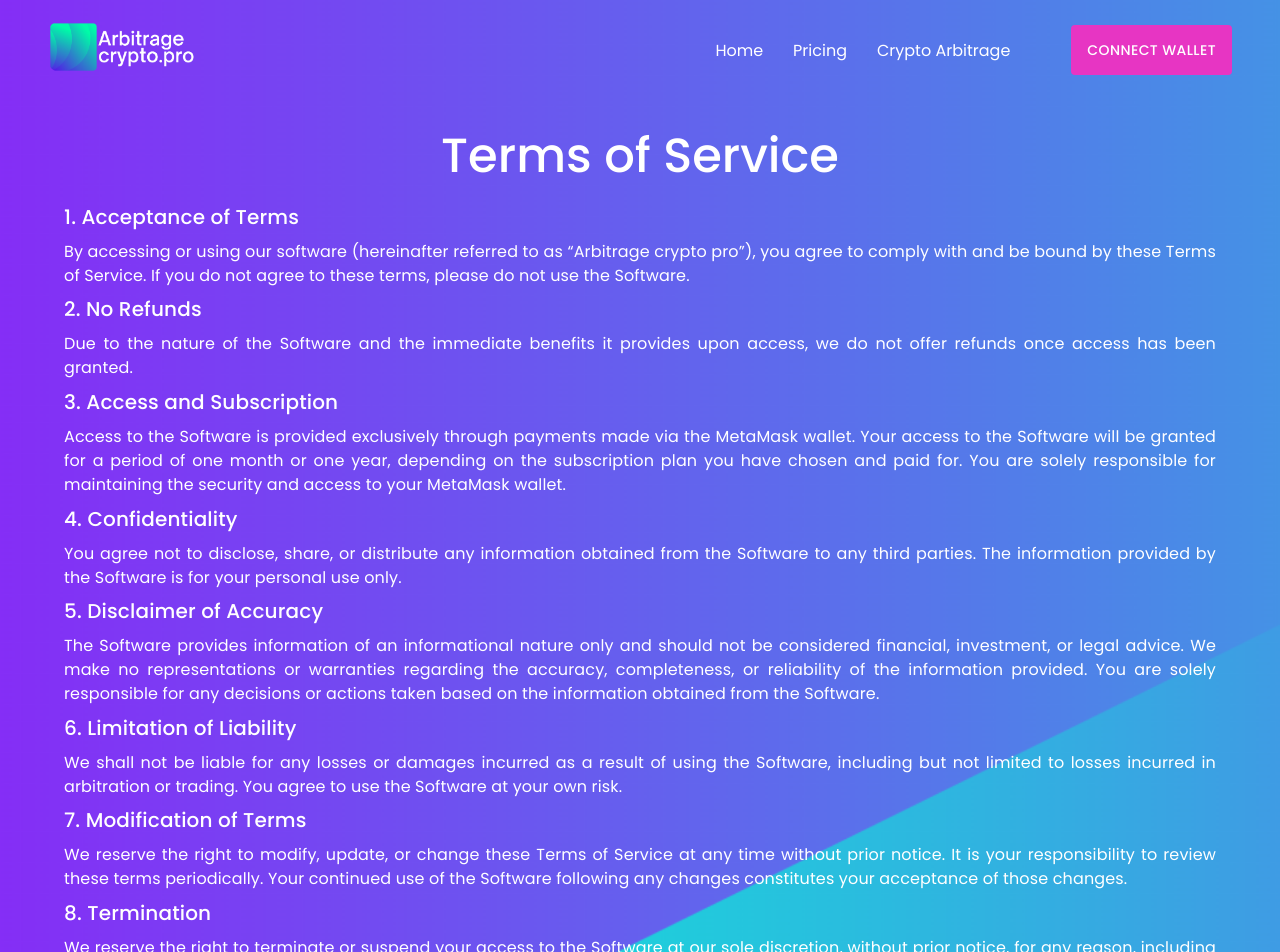
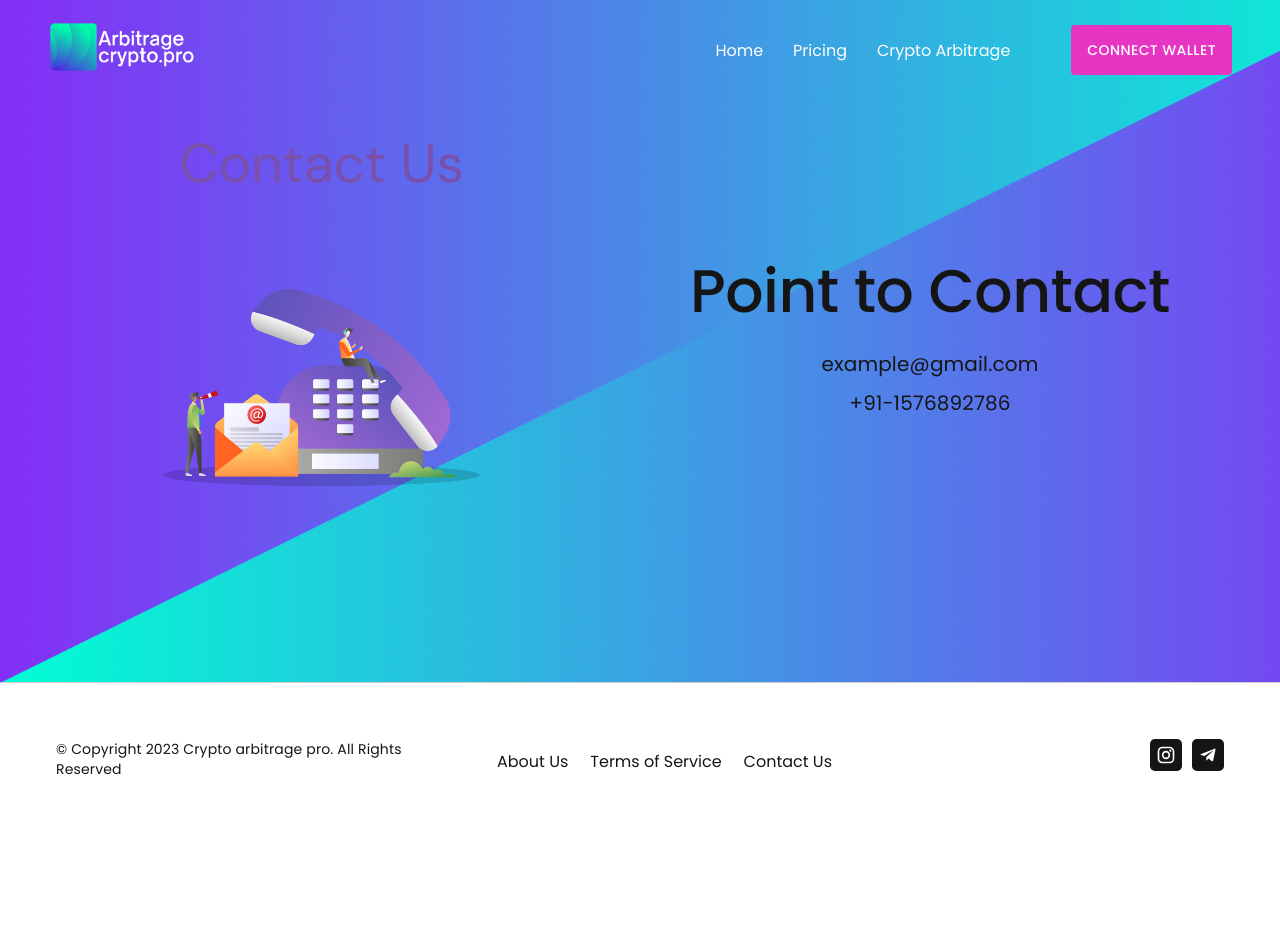
Before and after one commit to agarwalankit3395/Coinrule, a React (Create React App) app: page /contactUs in a window 1280 px wide. Shown: the top 952 px of the page. After the commit the page ends 816 px from the top, so only its background shows below. Built offline with nearby package versions, Linux system fonts and the light colour scheme.

Commit message:
ContactUs has been updated

```diff
--- a/src/App.js
+++ b/src/App.js
@@ -1,11 +1,11 @@
-import React, { useState } from 'react'
+import React from 'react'
 import {
   BrowserRouter,
   Routes,
   Route,
 } from "react-router-dom";
 import styled, { ThemeProvider } from 'styled-components';
-import { darkTheme, lightTheme } from './Components/utils/Theme';
+import { lightTheme } from './Components/utils/Theme';
 import HeaderBar from './Components/Layouts/Headers/HeaderBar'
 import Index from './Components/View/MainPage/Index';
 import FAQ from './Components/View/FAQs/FAQ';
@@ -16,13 +16,13 @@ import About from './Components/View/abouts/About';
 import { Web3ContextProvider } from './Components/utils/WalletContext';
 import Aboutus from './Components/View/aboutUs/Aboutus';
 import Serviceterms from './Components/View/termofServices/Serviceterms';
-import UsContact from './Components/View/Contactus/usContact';
+import ContactUs from './Components/View/MainPage/ContactUs';
+
 const Wrapper = styled.div`
   color: ${({ theme }) => theme.text};
 `
 
 const App = (props) => {
-  const [darkMode, setDarkMode] = useState(false);
 
   return (
     <ThemeProvider theme={lightTheme}>
@@ -40,7 +40,7 @@ const App = (props) => {
               <Route path='/faq' element={<FAQ />} />
               <Route path='/aboutus' element={<Aboutus />} />
               <Route path='/termsofServices' element={<Serviceterms />} />
-              <Route path='/contactUs' element={<UsContact />} />
+              <Route path='/contactUs' element={<ContactUs />} />
             </Routes>
           </Wrapper>
 
--- a/src/Components/Layouts/Footers/Footer.js
+++ b/src/Components/Layouts/Footers/Footer.js
@@ -1,46 +1,36 @@
-import React from 'react'
-import styled from 'styled-components'
-import { Container, Grid, Box, Typography, Divider, } from '@mui/material'
-import { Link } from 'react-router-dom'
+import React from "react";
+import styled from "styled-components";
+import { Container, Grid, Box, Typography, Divider } from "@mui/material";
+import { Link } from "react-router-dom";
 
-import logo from '../Headers/arbitrage.png'
-import FacebookIcon from '@mui/icons-material/Facebook';
-import InstagramIcon from '@mui/icons-material/Instagram';
-import LinkedInIcon from '@mui/icons-material/LinkedIn';
-import YouTubeIcon from '@mui/icons-material/YouTube';
-import TwitterIcon from '@mui/icons-material/Twitter';
-import TelegramIcon from '@mui/icons-material/Telegram';
-import ArrowForwardIcon from '@mui/icons-material/ArrowForward';
-import { device } from '../../utils/Device'
-import withRouter from '../../../withRouter'
-import Aboutus from '../../View/aboutUs/Aboutus'
+import InstagramIcon from "@mui/icons-material/Instagram";
+
+import TelegramIcon from "@mui/icons-material/Telegram";
+import { device } from "../../utils/Device";
+import withRouter from "../../../withRouter";
 
 const Collecboxs = styled.div`
   background: ${({ theme }) => theme.boxbg};
   @media ${device.mobileS} {
-        padding:2rem 0px
+    padding: 2rem 0px;
   }
   @media ${device.tablet} {
-        padding:2rem 2rem
+    padding: 2rem 2rem;
   }
   @media ${device.laptopL} {
-        padding:2rem 2rem
+    padding: 2rem 2rem;
   }
   @media ${device.desktop} {
-        padding:2rem 2rem
+    padding: 2rem 2rem;
   }
-`
-const Hotext = styled.h3`
-    color: ${({ theme }) => theme.text};
-`
+`;
+const Hotext = styled.h3`color: ${({ theme }) => theme.text};`;
 const Hr = styled.div`
   border-bottom: 1px solid ${({ theme }) => theme.textSoft};
-    width:100%;
+  width: 100%;
   margin-top: 3rem;
-`
-const Menuitems = styled.div`
-    padding:10px 0;
-`
+`;
+const Menuitems = styled.div`padding: 10px 0;`;
 
 const Itemsl = styled.div`
   color: ${({ theme }) => theme.text};
@@ -50,11 +40,11 @@ const Itemsl = styled.div`
   &:hover {
     color: ${({ theme }) => theme.bgBtns};
   }
-`
+`;
 const Copys = styled.span`
   color: ${({ theme }) => theme.text};
   font-weight: 500 !important;
-`
+`;
 const Iconsmain = styled.div`
   background: ${({ theme }) => theme.bgBtns};
   color: ${({ theme }) => theme.text};
@@ -68,15 +58,15 @@ const Iconsmain = styled.div`
   &:hover {
     background: ${({ theme }) => theme.bgLighter};
   }
-`
+`;
 const Inputbase = styled.input`
   border: 1px solid ${({ theme }) => theme.bgBtns};
   background: transparent;
-    padding:10px;
-    border-radius:5px;
+  padding: 10px;
+  border-radius: 5px;
   color: ${({ theme }) => theme.text};
   width: 100%;
-`
+`;
 const Submitbtn = styled.button`
   background: ${({ theme }) => theme.bgBtns};
   border: 1px solid ${({ theme }) => theme.bgBtns};
@@ -87,15 +77,14 @@ const Submitbtn = styled.button`
   border-top-right-radius: 4px;
   border-bottom-right-radius: 4px;
   cursor: pointer;
-`
-
+`;
 
 const Footer = ({ router }) => {
   return (
     <div>
-            <Divider sx={{ borderColor: '#ccc' }} />
-            <Collecboxs className='collBoxPadd'>
-                <Container maxWidth='xl'>
+      <Divider sx={{ borderColor: "#ccc" }} />
+      <Collecboxs className="collBoxPadd">
+        <Container maxWidth="xl">
           {/* <Grid container spacing={1}>
                         <Grid item lg={5} md={3} sm={12} xs={12}>
                             <Box>
@@ -193,58 +182,88 @@ const Footer = ({ router }) => {
                         </Grid>
                     </Grid> */}
           {/* <Hr /> */}
-                    <Grid container spacing={1} marginTop='1rem' >
+          <Grid container spacing={1} marginTop="1rem">
             <Grid item lg={4} md={4} sm={12} xs={12}>
-                            <Box display='flex' alignItems='center' justifyContent='center' flexWrap='wrap' style={{ gap: '20px', justifyContent: {   xs: 'center', md: 'start' }  }} >
-
+              <Box
+                display="flex"
+                alignItems="center"
+                justifyContent="center"
+                flexWrap="wrap"
+                style={{
+                  gap: "20px",
+                  justifyContent: { xs: "center", md: "start" },
+                }}
+              >
                 <Copys>
-                                    <Typography variant='body2' >
+                  <Typography variant="body2">
                     © Copyright 2023 Crypto arbitrage pro. All Rights Reserved
                   </Typography>
                 </Copys>
               </Box>
             </Grid>
-                        <Grid item lg={4} md={4} sm={12} xs={12}  >
+            <Grid item lg={4} md={4} sm={12} xs={12}>
               {/* <Box> */}
 
-                                <Box display='flex' alignItems='center' justifyContent='center' sx={{ gap: '22px', justifyContent: {  xs: 'center', md: 'end' } }}>
-                                    <Menuitems >
-                                        <Link to='/aboutus' target='_blank' style={{ textDecoration: 'none' }}>
-                                            <Itemsl>
-                                            About Us
-                                            </Itemsl>
+              <Box
+                display="flex"
+                alignItems="center"
+                justifyContent="center"
+                sx={{
+                  gap: "22px",
+                  justifyContent: { xs: "center", md: "end" },
+                }}
+              >
+                <Menuitems>
+                  <Link
+                    to="/aboutus"
+                    target="_blank"
+                    style={{ textDecoration: "none" }}
+                  >
+                    <Itemsl>About Us</Itemsl>
                   </Link>
                 </Menuitems>
                 <Menuitems>
-                                        <Link to='/termsofServices' target='_blank' style={{ textDecoration: 'none' }}>
-                                            <Itemsl>
-                                            Terms of Service
-                                            </Itemsl>
+                  <Link
+                    to="/termsofServices"
+                    target="_blank"
+                    style={{ textDecoration: "none" }}
+                  >
+                    <Itemsl>Terms of Service</Itemsl>
                   </Link>
                 </Menuitems>
                 <Menuitems>
-                                        <Link to='/contactUs' target='_blank' style={{ textDecoration: 'none' }}>
-                                            <Itemsl>
-                                            Contact Us
-                                            </Itemsl>
+                  <Link
+                    to="/contactUs"
+                    target="_blank"
+                    style={{ textDecoration: "none" }}
+                  >
+                    <Itemsl>Contact Us</Itemsl>
                   </Link>
                 </Menuitems>
               </Box>
               {/* </Box> */}
             </Grid>
             <Grid item lg={4} md={4} sm={12} xs={12}>
-                            <Box display='flex' alignItems='center' justifyContent='end' sx={{ gap: '10px', justifyContent: { xs: 'center', md: 'end' } }} >
+              <Box
+                display="flex"
+                alignItems="center"
+                justifyContent="end"
+                sx={{
+                  gap: "10px",
+                  justifyContent: { xs: "center", md: "end" },
+                }}
+              >
                 {/* <Iconsmain>
                                     <FacebookIcon fontSize='small' sx={{ color: '#fff' }} />
                                 </Iconsmain> */}
                 <Iconsmain>
-                                    <InstagramIcon fontSize='small' sx={{ color: '#fff' }} />
+                  <InstagramIcon fontSize="small" sx={{ color: "#fff" }} />
                 </Iconsmain>
                 {/* <Iconsmain>
                                     <LinkedInIcon fontSize='small' sx={{ color: '#fff' }} />
                                 </Iconsmain> */}
                 <Iconsmain>
-                                    <TelegramIcon fontSize='small' sx={{ color: '#fff' }} />
+                  <TelegramIcon fontSize="small" sx={{ color: "#fff" }} />
                 </Iconsmain>
                 {/* <Iconsmain>
                                     <TwitterIcon fontSize='small' sx={{ color: '#fff' }} />
@@ -252,16 +271,13 @@ const Footer = ({ router }) => {
                                 <Iconsmain>
                                     <YouTubeIcon fontSize='small' sx={{ color: '#fff' }} />
                                 </Iconsmain> */}
-
               </Box>
             </Grid>
           </Grid>
         </Container>
       </Collecboxs>
     </div>
-    )
-}
-
-
+  );
+};
 
 export default withRouter(Footer);
--- a/src/Components/View/Contactus/usContact.js
+++ /dev/null
@@ -1,86 +0,0 @@
-import React from 'react'
-import { Box, Container, Grid, Typography } from '@mui/material';
-import imgContactUs from '../../../assets/contactUsImg/contactUs.png'
-
-const usContact = async () => {
-    return (<>
-        <Box className='herosbg' >
-            <Box sx={{ paddingY: { md: '6rem', xs: '3rem' }, position: 'relative' }}>
-            <Container maxWidth='lg'>
-                <Box paddingY={'2rem'}>
-                    <Typography variant='h3' component="h3" color={"#fff"} fontWeight="500" textAlign="center" gutterBottom>Terms of Service </Typography>
-
-                    <Typography variant='h6' color={"#fff"} gutterBottom textAlign={'justify'}>1. Acceptance of Terms </Typography>
-                    <Typography color={"#fff"} variant='body1' gutterBottom textAlign={'justify'}>By accessing or using our software (hereinafter referred to as “Arbitrage crypto pro”), you agree to comply with and be bound by these Terms of Service. If you do not agree to these terms, please do not use the Software.</Typography>
-
-                    <Typography color={"#fff"} variant='h6' gutterBottom textAlign={'justify'}>2. No Refunds</Typography>
-                    <Typography color={"#fff"} variant='body1' gutterBottom textAlign={'justify'}>Due to the nature of the Software and the immediate benefits it provides upon access, we do not offer refunds once access has been granted.                        </Typography>
-
-                    <Typography color={"#fff"} variant='h6' gutterBottom textAlign={'justify'}>3. Access and Subscription </Typography>
-                    <Typography color={"#fff"} variant='body1' gutterBottom textAlign={'justify'}>Access to the Software is provided exclusively through payments made via the MetaMask wallet. Your access to the Software will be granted for a period of one month or one year, depending on the subscription plan you have chosen and paid for. You are solely responsible for maintaining the security and access to your MetaMask wallet.</Typography>
-
-                    <Typography color={"#fff"} variant='h6' gutterBottom textAlign={'justify'}>4. Confidentiality </Typography>
-                    <Typography color={"#fff"} variant='body1' gutterBottom textAlign={'justify'}>You agree not to disclose, share, or distribute any information obtained from the Software to any third parties. The information provided by the Software is for your personal use only.
-                    </Typography>
-
-                    <Typography color={"#fff"} variant='h6' gutterBottom textAlign={'justify'}>5. Disclaimer of Accuracy </Typography>
-                    <Typography color={"#fff"} variant='body1' gutterBottom textAlign={'justify'}>The Software provides information of an informational nature only and should not be considered financial, investment, or legal advice. We make no representations or warranties regarding the accuracy, completeness, or reliability of the information provided. You are solely responsible for any decisions or actions taken based on the information obtained from the Software.
-                    </Typography>
-
-                    <Typography color={"#fff"} variant='h6' gutterBottom textAlign={'justify'}>6. Limitation of Liability
-                    </Typography>
-                    <Typography color={"#fff"} variant='body1' gutterBottom textAlign={'justify'}>We shall not be liable for any losses or damages incurred as a result of using the Software, including but not limited to losses incurred in arbitration or trading. You agree to use the Software at your own risk.
-                    </Typography>
-
-                    <Typography color={"#fff"} variant='h6' gutterBottom textAlign={'justify'}>7. Modification of Terms
-                    </Typography>
-                    <Typography color={"#fff"} variant='body1' gutterBottom textAlign={'justify'}>We reserve the right to modify, update, or change these Terms of Service at any time without prior notice. It is your responsibility to review these terms periodically. Your continued use of the Software following any changes constitutes your acceptance of those changes.
-                    </Typography>
-
-                    <Typography color={"#fff"} variant='h6' gutterBottom textAlign={'justify'}>8. Termination
-                    </Typography>
-                    <Typography color={"#fff"} variant='body1' gutterBottom textAlign={'justify'}>We reserve the right to terminate or suspend your access to the Software at our sole discretion, without prior notice, for any reason, including but not limited to a breach of these Terms of Service.
-                    </Typography>
-
-                    <Typography color={"#fff"} variant='h6' gutterBottom textAlign={'justify'}>9. Governing Law
-                    </Typography>
-                    <Typography color={"#fff"} variant='body1' gutterBottom textAlign={'justify'}>These Terms of Service shall be governed by and construed in accordance with the laws of Croatia.
-                    </Typography>
-
-                    <Typography color={"#fff"} variant='h6' gutterBottom textAlign={'justify'}>10. Contact Information
-                    </Typography>
-                    <Typography color={"#fff"} variant='body1' gutterBottom textAlign={'justify'}>If you have any questions or concerns about these Terms of Service, please contact us at help@arbitragecrypto.pro.
-                    </Typography>
-                </Box>
-            </Container>
-            </Box>
-        </Box></>
-        );
-
-    }
-
-    export default usContact;
-    // <>
-    // <Box className='herosbg'>
-    //         <Box sx={{ paddingY: { md: '6rem', xs: '3rem' }, position: 'relative' }}>
-    //             <Container maxWidth='lg' sx={{ marginTop: '3rem' }} >
-    //                 <Grid container spacing={1} alignItems={'center'}>
-    //                     <Grid item md={6} xs={12}>
-    //                         <Box position='relative' >
-
-    //                             <Typography variant='h2' textAlign={'center'} color={"#fff"} fontWeight='500' gutterBottom component='h2' paddingY={'1rem'}>
-    //                             We present to you Crypto arbitrage pro
-    //                             </Typography>
-
-    //                         </Box>
-    //                     </Grid>
-    //                     <Grid item md={6} xs={12}>
-    //                         <Box>
-    //                             <img src={imgContactUs} alt='img' width={'100%'} />
-    //                         </Box>
-    //                     </Grid>
-    //                 </Grid>
-    //             </Container>
-    //         </Box>
-    //     </Box>
-    // </>
--- /dev/null
+++ b/src/Components/View/MainPage/ContactUs.js
@@ -0,0 +1,40 @@
+import React from 'react'
+import { Box, Container, Divider, Grid, Typography } from '@mui/material';
+import logo from "../../../assets/contactUsImg/contactUs.png";
+const ContactUs = () => {
+    return (
+        <>
+        <Box className='herosbg'>
+        <Box sx={{ paddingY: { md: '5rem', xs: '3rem' }, position: 'relative' }}>
+        <Container maxWidth="lg">
+                    <Grid container spacing={1} alignItems={'center'}>
+                        <Grid item md={6} xs={12}>
+                            <Box sx={{ width: { md: '90%' } }} >
+                                <img src={logo} width='100%' alt='profile1' />
+
+                            </Box>
+                        </Grid>
+                        <Grid item md={6} xs={12}>
+                            <Box>
+
+                                <Typography variant='h2' textAlign={'center'} gutterBottom fontWeight={'500'}>
+                                    Point to Contact
+                                </Typography>
+                                <Typography variant='h6' textAlign={'center'} gutterBottom fontWeight={'400'}>
+                                    example@gmail.com
+                                </Typography>
+                                <Typography variant='h6' textAlign={'center'} gutterBottom fontWeight={'400'}>
+                                    +91-1576892786
+                                </Typography>
+
+                            </Box>
+                        </Grid>
+                    </Grid>
+                </Container>
+            </Box>
+        </Box>
+    </>
+    )
+}
+
+export default ContactUs;
--- a/src/Components/View/aboutUs/Aboutus.js
+++ b/src/Components/View/aboutUs/Aboutus.js
@@ -5,7 +5,7 @@ import { Box, Container, Typography } from '@mui/material';
 const Aboutus = () => {
     return (
         <>
-            <Box className='herosbg' >
+            <Box className='herosbg'>
             <Box sx={{ paddingY: { md: '5rem', xs: '3rem' }, position: 'relative' }}>
                 <Container maxWidth='lg'>
                     <Box paddingBottom={'2rem'}>
```
Also changed, not shown: src/Components/View/abouts/About.js (+2 -5 lines), src/Components/View/priceings/PricingCorrily.js (+11 -5 lines). Lines whose indentation alone changed are shown as unchanged.
